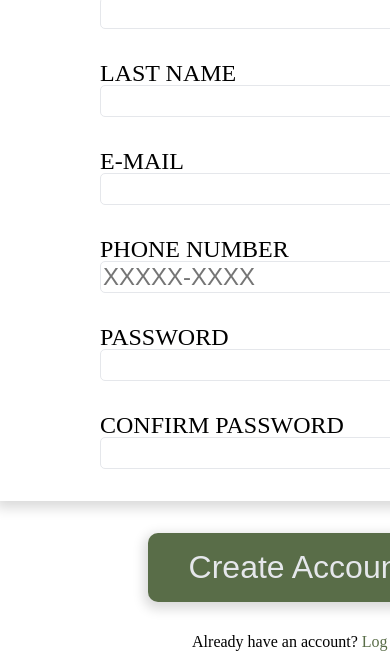
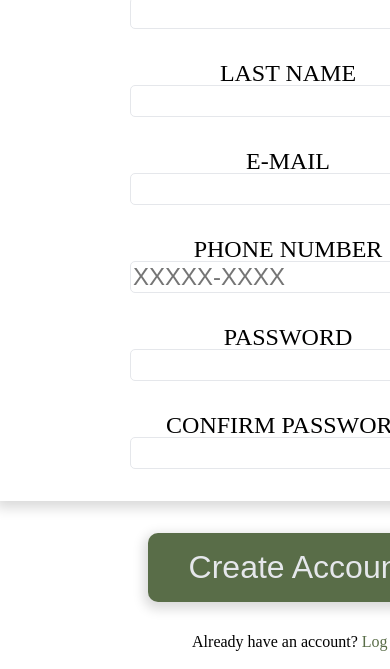
Before and after one commit to xcheesee/formPage, a plain HTML site: page index.html in a window 390 px wide. Shown: the part 773-1442 px from the top of the page. Drawn offline with Linux system fonts and the light colour scheme.

Commit message:
slight responsive changes

```diff
--- a/css/style.css
+++ b/css/style.css
@@ -209,6 +209,9 @@ a:hover {
 		flex-direction: column;
 		flex: 1;
 		margin: 0 20px !important;
+		align-items: center;
+		position: relative;
+		left: 30px;
 	}
 
 	#submitCadastro {
```
